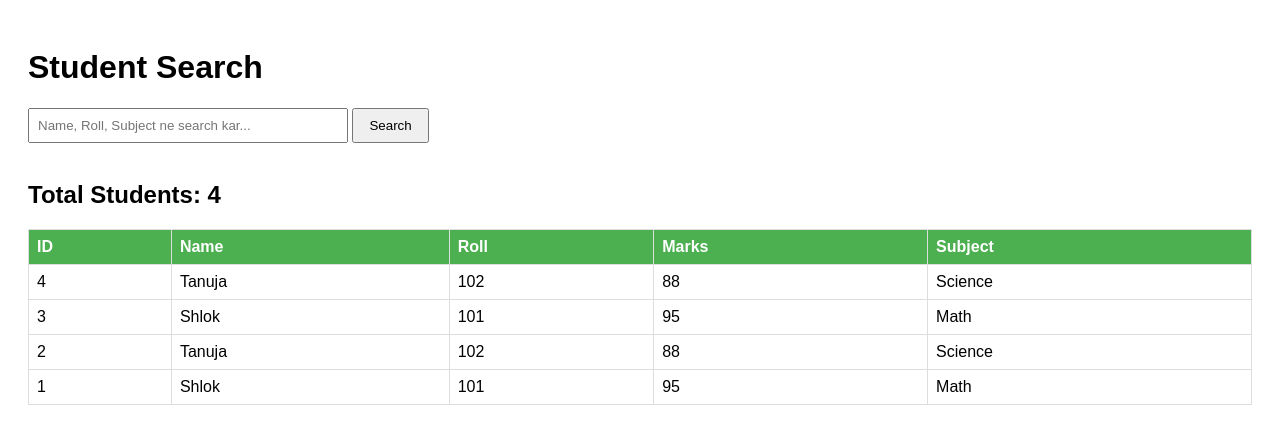
After one commit to siddhi110/python-training, a Flask app: page /search in a window 1280 px wide. The commit adds this page. Shown: the top 444 px of the page. Run offline with Flask 3, Linux system fonts and the light colour scheme; data comes from the database, SQL or seed files in the repository.

Commit message:
Day12 add,delete,search

```diff
--- a/app.py
+++ b/app.py
@@ -1,4 +1,5 @@
-from flask import Flask, render_template
+from flask import Flask, render_template, request
+from practice import get_db
 
 app = Flask(__name__)
 
@@ -9,6 +10,24 @@ books = [
     {"title": "Data Science Handbook", "author": "Jake VanderPlas", "price": 600},
     {"title": "Machine Learning Yearning", "author": "Andrew Ng", "price": 750}
 ]
+
+# Database Table banavnyasathi function
+def create_table():
+    conn = get_db()
+    conn.execute('''
+        CREATE TABLE IF NOT EXISTS students (
+            id INTEGER PRIMARY KEY AUTOINCREMENT,
+            name TEXT NOT NULL,
+            roll TEXT,
+            marks INTEGER,
+            subject TEXT
+        )
+    ''')
+    conn.commit()
+    conn.close()
+
+# Server chalu kelya kelya table banav
+create_table()
 
 @app.route("/")
 def home():
@@ -22,5 +41,30 @@ def about_page():
 def books_page():
     return render_template("books.html", books=books)
 
+@app.route("/search")
+def search():
+    q = request.args.get('q', '')
+    conn = get_db()
+    if q:
+        students = conn.execute(
+            "SELECT * FROM students WHERE name LIKE ? OR subject LIKE ? OR roll LIKE ?",
+            (f'%{q}%', f'%{q}%', f'%{q}%')
+        ).fetchall()
+    else:
+        students = conn.execute("SELECT * FROM students ORDER BY id DESC").fetchall()
+    conn.close()
+    return render_template("search.html", students=students, q=q)
+
+@app.route("/add-sample")
+def add_sample():
+    conn = get_db()
+    conn.execute("INSERT INTO students (name, roll, marks, subject) VALUES (?, ?, ?, ?)",
+                 ("Shlok", "101", 95, "Math"))
+    conn.execute("INSERT INTO students (name, roll, marks, subject) VALUES (?, ?, ?, ?)",
+                 ("Tanuja", "102", 88, "Science"))
+    conn.commit()
+    conn.close()
+    return "2 Students Added! Ata /search var ja"
+
 if __name__ == "__main__":
     app.run(debug=True)
--- a/practice.py
+++ b/practice.py
@@ -1,56 +1,60 @@
-from flask import Flask, request, render_template_string
+
+from flask import Flask, render_template, request, redirect, url_for
+import sqlite3
 
 app = Flask(__name__)
 
-# 1. get_db() function
 def get_db():
-    import sqlite3
-    db = sqlite3.connect('practice.db')
-    return db
+    conn = sqlite3.connect('practice.db')
+    conn.row_factory = sqlite3.Row  # HE LINE ADD KAR
+    return conn
 
-# 2. init_db() apna table
-def init_db():
-    db = get_db()
-    db.execute("CREATE TABLE IF NOT EXISTS STUDENTS (id INTEGER PRIMARY KEY, name TEXT)")
-    db.commit()
-    db.close()
-
-init_db()
-
-# 3. One SELECT route - Home page var data show karnar
+# Home Page - List all students
 @app.route('/')
-def home():
+def index():
     db = get_db()
     students = db.execute("SELECT * FROM STUDENTS").fetchall()
     db.close()
+    return render_template('Home.html', students=students)
 
-    return render_template_string('''
-        <h1>Database Practice</h1>
+# Add Student
+@app.route('/add', methods=['GET', 'POST'])
+def add_student():
+    if request.method == 'POST':
+        name = request.form['name']
+        marks = request.form['marks']
+        db = get_db()
+        db.execute("INSERT INTO STUDENTS (name, marks) VALUES (?, ?)", (name, marks))
+        db.commit()
+        db.close()
+        return redirect('/')
+    return render_template('add.html')
 
-        <h2>Add New Student</h2>
-        <form method="POST" action="/add">
-            <input name="name" placeholder="Student Name" required>
-            <button type="submit">Add Student</button>
-        </form>
+# Update Student
+@app.route('/update/<int:id>', methods=['GET', 'POST'])
+def update_student(id):
+    db = get_db()
+    db.row_factory = sqlite3.Row
 
-        <h2>All Students</h2>
-        {% if students %}
-            {% for student in students %}
-                <p>ID: {{student[0]}} | Name: {{student[1]}}</p>
-            {% endfor %}
-        {% else %}
-            <p>Database madhe ajun koni nahi.</p>
-        {% endif %}
-    ''', students=students)
+    if request.method == 'POST':
+        new_name = request.form['name']
+        db.execute("UPDATE STUDENTS SET name=? WHERE id=?", (new_name, id))
+        db.commit()
+        db.close()
+        return redirect('/')
 
-# 4. One INSERT route - Form se data taknar
-@app.route('/add', methods=['POST'])
-def add_student():
-    name = request.form['name']
+    student = db.execute("SELECT * FROM STUDENTS WHERE id=?", (id,)).fetchone()
+    db.close()
+    return render_template('update.html', student=student)
+
+# Delete Student
+@app.route('/delete/<int:id>')
+def delete_student(id):
     db = get_db()
-    db.execute("INSERT INTO STUDENTS (name) VALUES (?)", (name,))
+    db.execute("DELETE FROM STUDENTS WHERE id=?", (id,))
     db.commit()
     db.close()
-    return "Student Added! <a href='/'>Go Back to Home</a>"
+    return redirect('/')
 
-app.run(debug=True)
+if __name__ == '__main__':
+    app.run(debug=True)
--- a/templates/Home.html
+++ b/templates/Home.html
@@ -19,6 +19,8 @@
         {% else %}
             Grade: D - Needs Improvement
         {% endif %}
+            <a href="/update/{{ student.id }}">✏️ Edit</a>
+            <a href="/delete/{{ student.id }}">❌ Delete</a>
     </li>
     {% endfor %}
 </ul>
--- /dev/null
+++ b/templates/search.html
@@ -0,0 +1,48 @@
+<!DOCTYPE html>
+<html>
+<head>
+    <title>Search Students</title>
+    <style>
+        body { font-family: Arial; padding: 20px; }
+        table { border-collapse: collapse; width: 100%; }
+        th, td { border: 1px solid #ddd; padding: 8px; text-align: left; }
+        th { background-color: #4CAF50; color: white; }
+        input { padding: 8px; width: 300px; }
+        button { padding: 8px 15px; }
+    </style>
+</head>
+<body>
+    <h1>Student Search</h1>
+
+    <form method="GET" action="/search">
+        <input type="text" name="q" placeholder="Name, Roll, Subject ne search kar..." value="{{ q }}">
+        <button type="submit">Search</button>
+    </form>
+
+    <br>
+    <h2>Total Students: {{ students|length }}</h2>
+
+    <table>
+        <tr>
+            <th>ID</th>
+            <th>Name</th>
+            <th>Roll</th>
+            <th>Marks</th>
+            <th>Subject</th>
+        </tr>
+        {% for student in students %}
+        <tr>
+            <td>{{ student.id }}</td>
+            <td>{{ student.name }}</td>
+            <td>{{ student.roll }}</td>
+            <td>{{ student.marks }}</td>
+            <td>{{ student.subject }}</td>
+        </tr>
+        {% endfor %}
+    </table>
+
+    {% if students|length == 0 %}
+        <p>No students found. <a href="/add-sample">Click here to add sample data</a></p>
+    {% endif %}
+</body>
+</html>
```
Also changed, not shown: templates/update.html (added, +18 -0 lines), practice.db.
